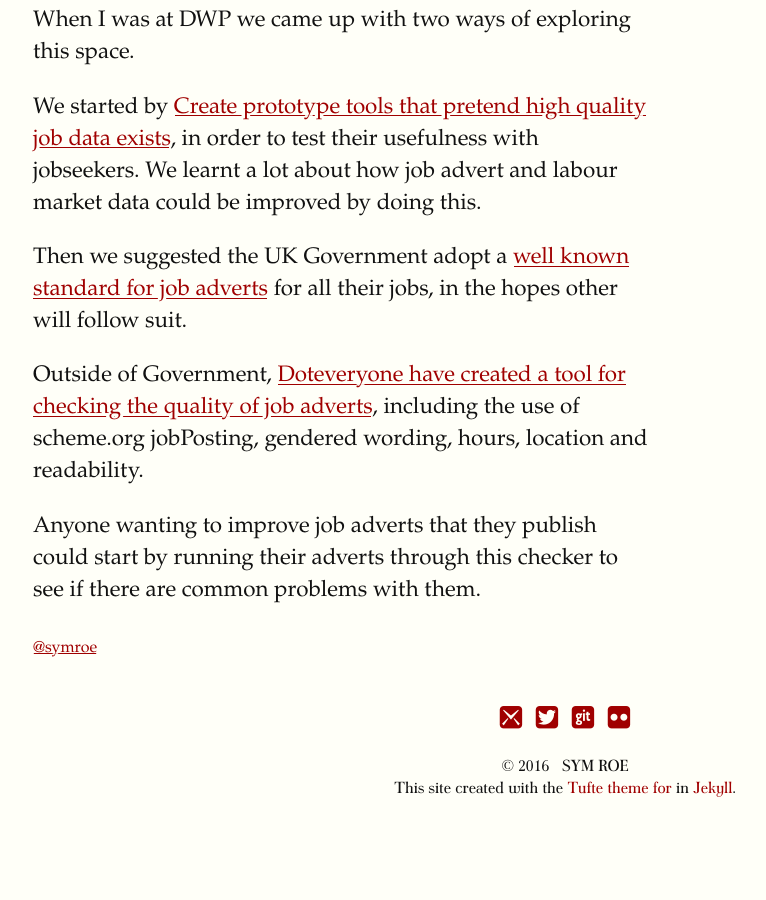
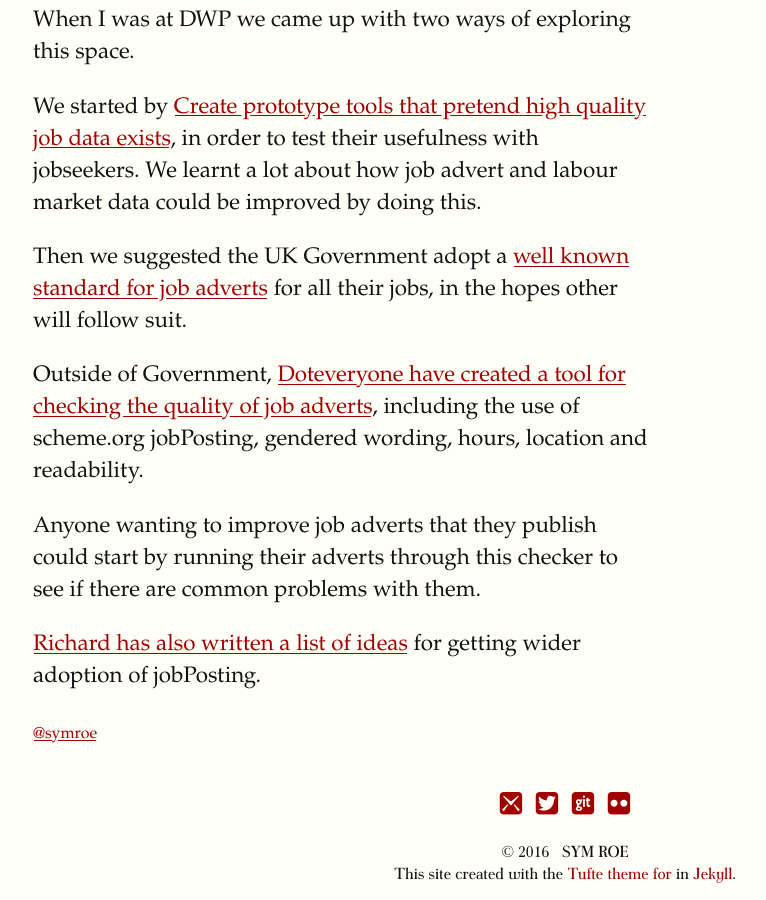
Before and after one commit to symroe/symroe.co.uk, a Jekyll site: the page built from _posts/2016-07-27-a-brief-history-of-job-posting-standard-in-government.md, in a window 1280 px wide and 900 px high, scrolled down 1222 px. Shown: the whole window, without its empty margins (127-893 px from the left). Built offline with Jekyll 4.4.1, drawn with Linux system fonts in a browser that asks for light colours; before the commit the page ends 2036 px from its top, so only the background shows below that.

Commit message:
Add link to Richard's post

```diff
--- a/_posts/2016-07-27-a-brief-history-of-job-posting-standard-in-government.md
+++ b/_posts/2016-07-27-a-brief-history-of-job-posting-standard-in-government.md
@@ -28,3 +28,5 @@ Then we suggested the UK Government adopt a [well known standard for job adverts
 Outside of Government, [Doteveryone have created a tool for checking the quality of job adverts](http://better-job-adverts.herokuapp.com/), including the use of scheme.org jobPosting, gendered wording, hours, location and readability.
 
 Anyone wanting to improve job adverts that they publish could start by running their adverts through this checker to see if there are common problems with them.
+
+[Richard has also written a list of ideas](http://blog.memespring.co.uk/2016/05/22/policy-options-for-getting-wider-adoption-of-jobposting-standard/) for getting wider adoption of jobPosting.
```
